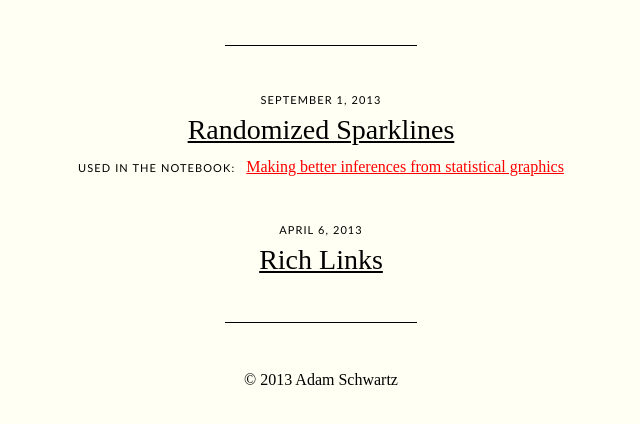
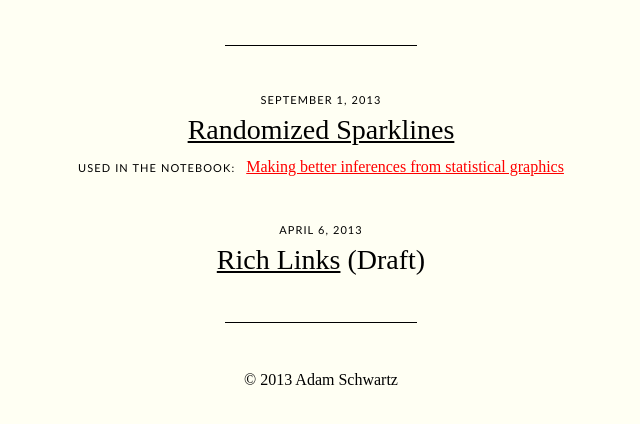
Before and after one commit to adamschwartz/et-notebooks, a plain HTML site: page index.html in a window 1280 px wide. Shown: the part 170-594 px from the top of the page, without its empty margins (319-959 px from the left). Drawn offline with Linux system fonts and the light colour scheme.

Commit message:
Add draft warning

```diff
--- a/index.html
+++ b/index.html
@@ -20,7 +20,7 @@
         </li>
         <li>
             <div class="date">April 6, 2013</div>
-            <div class="resource"><a href="rich-links">Rich Links</a></div>
+            <div class="resource"><a href="rich-links">Rich Links</a> (Draft)</div>
         </li>
     </ul>
     <hr>
```
